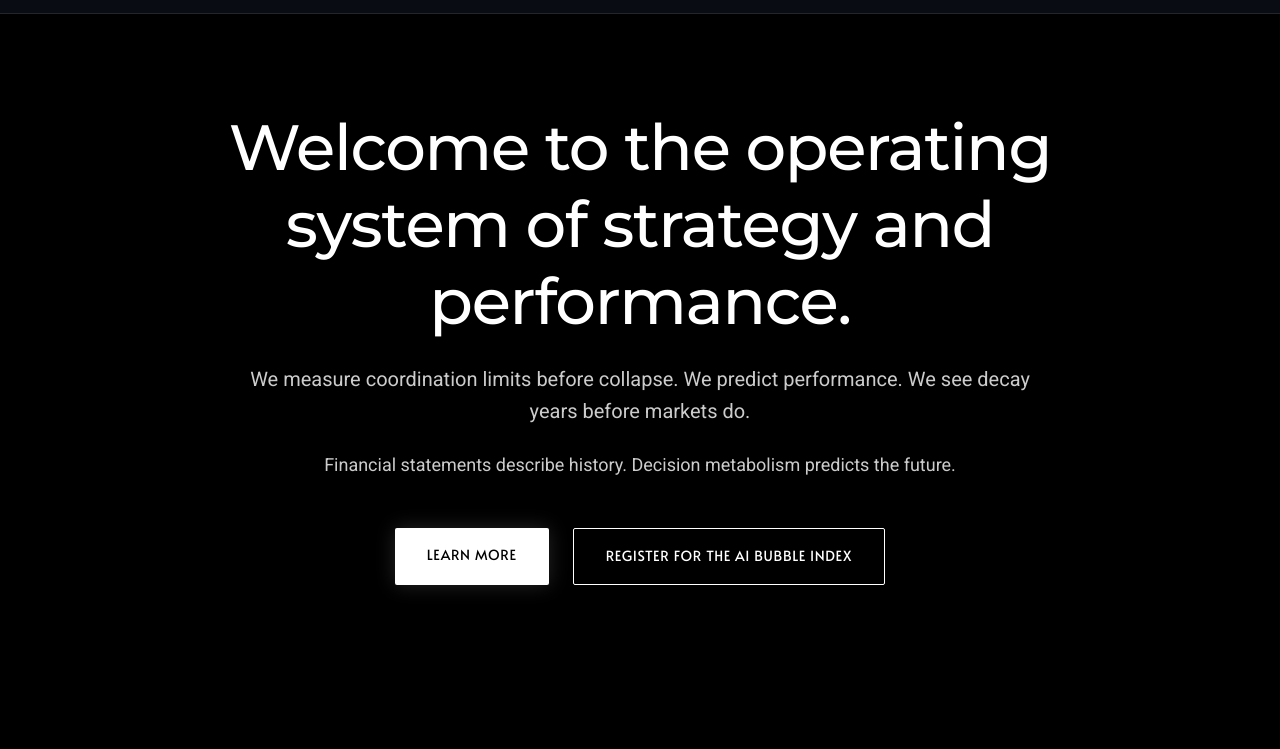
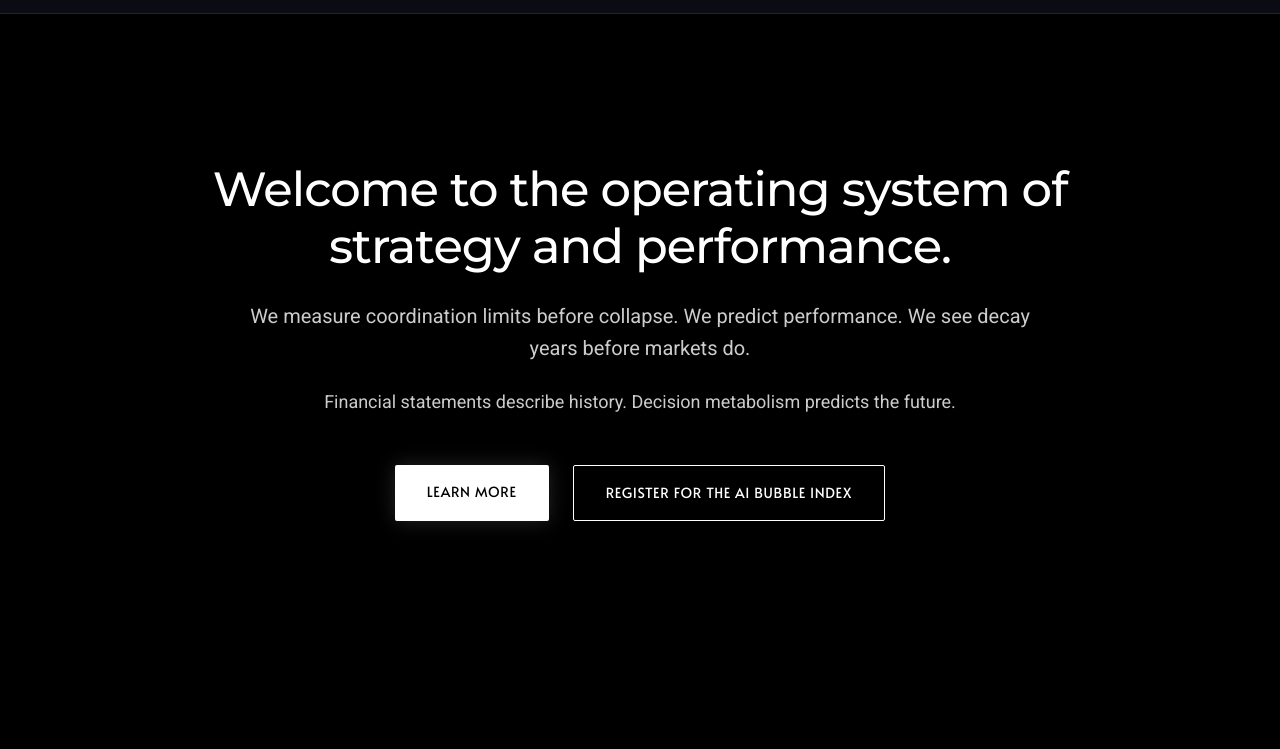
Before and after one commit to decisiondna/decisiondna-landing, a plain HTML site: page index.html in a window 1280 px wide. Shown: the part 51-800 px from the top of the page. Drawn offline with Linux system fonts and the light colour scheme.

Commit message:
Update main.css

```diff
--- a/css/main.css
+++ b/css/main.css
@@ -261,6 +261,7 @@ a:hover {
 
 .hero h1 {
   font-family: var(--font-hero);
+  font-size: clamp(2rem, 4vw, 3rem);
   text-align: center;
   opacity: 0;
   animation: fadeInUp 0.6s ease-out 0.4s forwards;
@@ -275,11 +276,6 @@ a:hover {
   margin-bottom: var(--space-sm);
   opacity: 0;
   animation: fadeInUp 0.6s ease-out 0.2s forwards;
-}
-
-.hero h1 {
-  opacity: 0;
-  animation: fadeInUp 0.6s ease-out 0.4s forwards;
 }
 
 .hero-subtitle {
```
